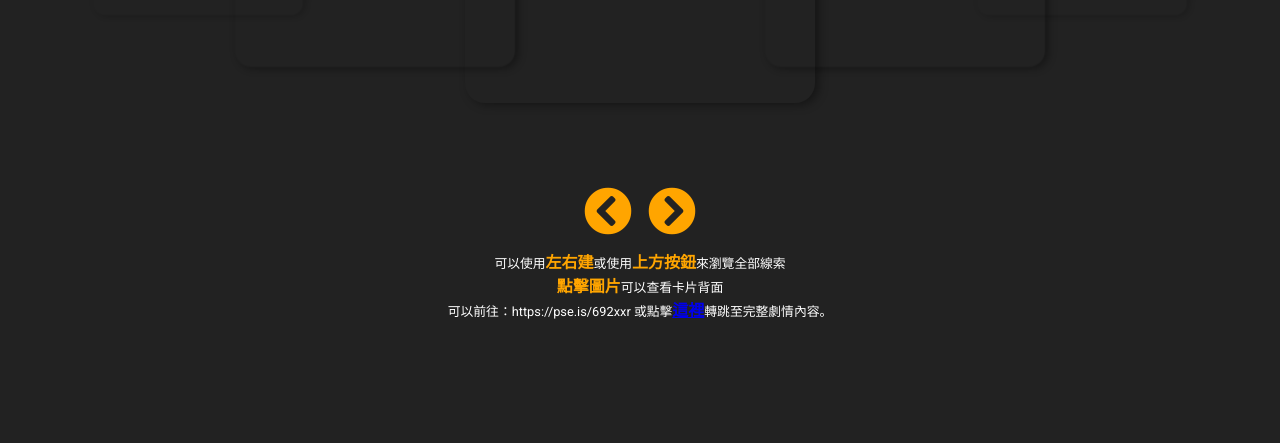
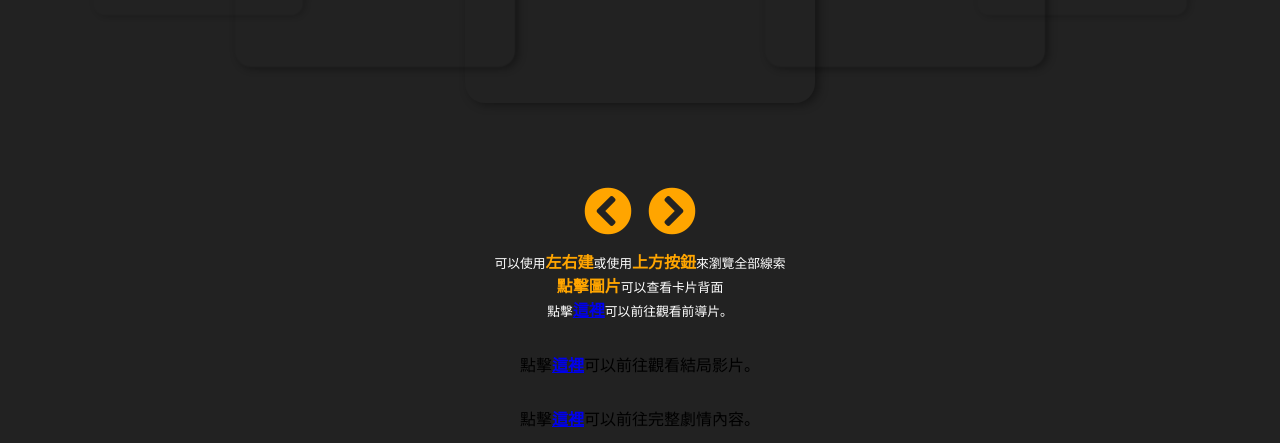
Before and after one commit to NightyNight55/untitledPainting, a plain HTML site: page index.html in a window 1280 px wide. Shown: the part 422-865 px from the top of the page. Before the commit the page ends 800 px from the top, so only its background shows below. Drawn offline with Linux system fonts and the light colour scheme.

Commit message:
Update index.html

```diff
--- a/index.html
+++ b/index.html
@@ -26,7 +26,9 @@
             <button class="nextBtn"><i class="fas fa-chevron-circle-right"></i></button>
             <p>可以使用<span>左右建</span>或使用<span>上方按鈕</span>來瀏覽全部線索</br>
                 <span>點擊圖片</span>可以查看卡片背面</br>
-                可以前往：https://pse.is/692xxr 或點擊<span><a href="https://pse.is/692xxr">這裡</a></span>轉跳至完整劇情內容。</p>
+                點擊<span><a href="https://www.youtube.com/watch?v=Dtus5nNnrCE">這裡</a></span>可以前往觀看前導片。</p></br>
+                點擊<span><a href="https://www.youtube.com/watch?v=zU45KtDH7X8">這裡</a></span>可以前往觀看結局影片。</p></br>
+                點擊<span><a href="https://pse.is/692xxr">這裡</a></span>可以前往完整劇情內容。</p>
         </div>
 
 
```
